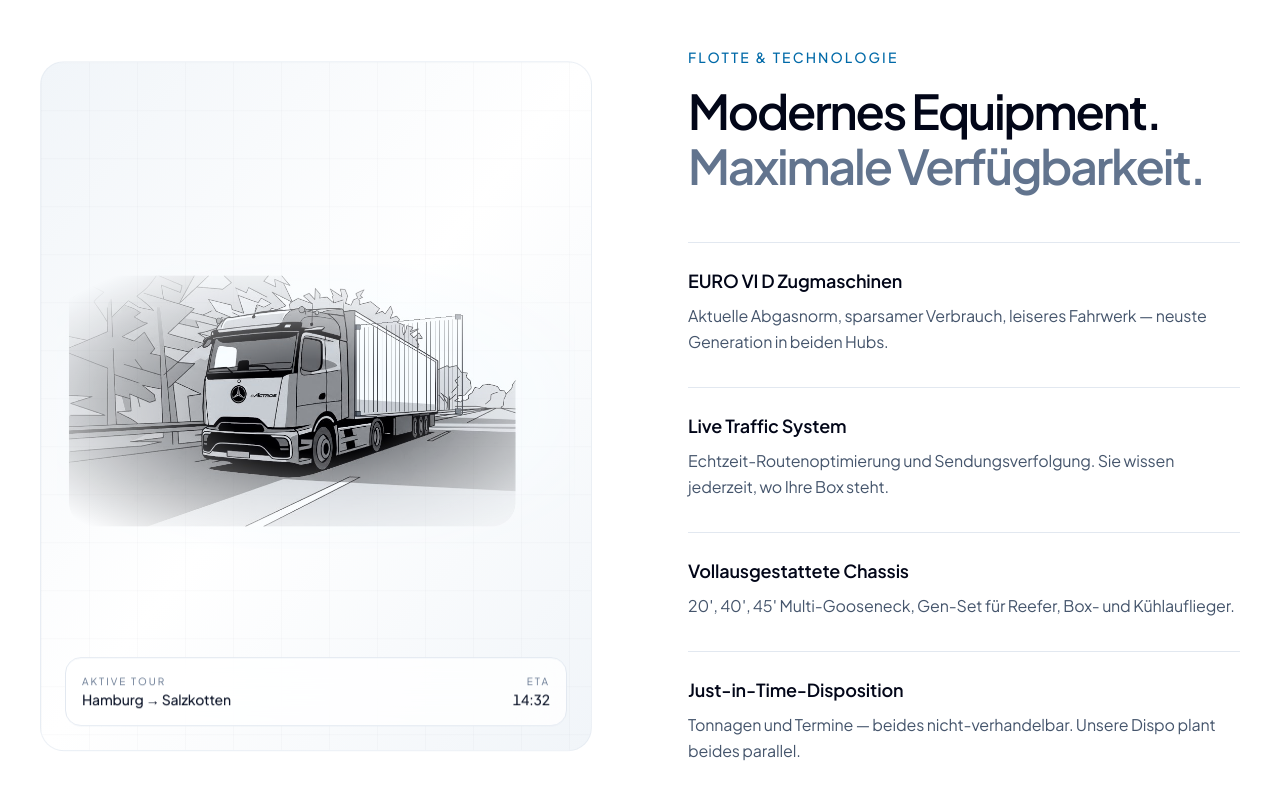
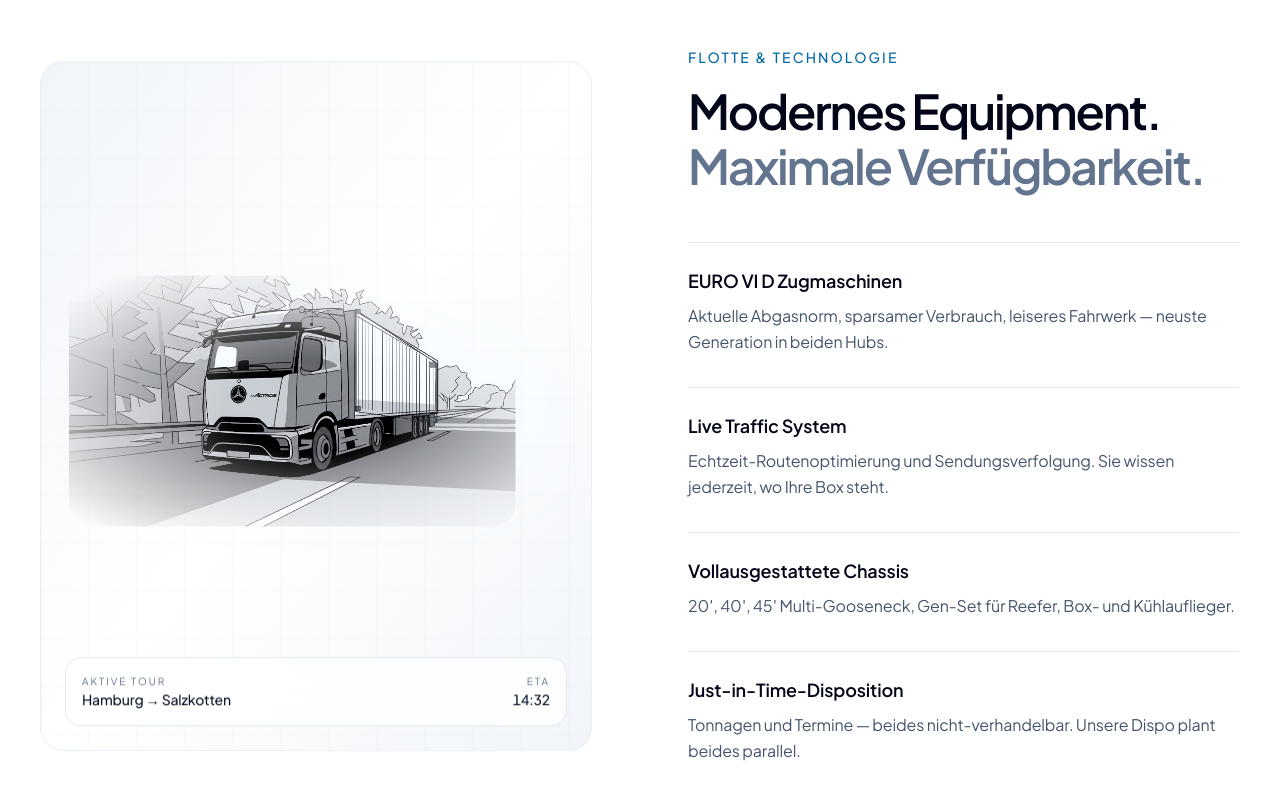
Before and after one commit to Gamabunta23/dsc-epp-website, a Next.js app: page / in a window 1280 px wide. Shown: the part 4797-5597 px from the top of the page. Built offline with nearby package versions, Linux system fonts and the light colour scheme.

Commit message:
Fleet-Truck: Eck-Werte zurück auf v8-Stand + v10 Cache-bust

```diff
--- a/src/components/Fleet.tsx
+++ b/src/components/Fleet.tsx
@@ -38,7 +38,7 @@ export default function Fleet() {
           <div className="absolute inset-0 bg-grid opacity-50" />
           <div className="absolute inset-0 flex items-center justify-center p-4">
             <Image
-              src="/fleet-truck-v9.jpeg"
+              src="/fleet-truck-v10.jpeg"
               alt="LKW der Flotte"
               width={1024}
               height={576}
```
Also changed, not shown: public/fleet-truck-v10.jpeg (added), public/fleet-truck-v9.jpeg (deleted).
